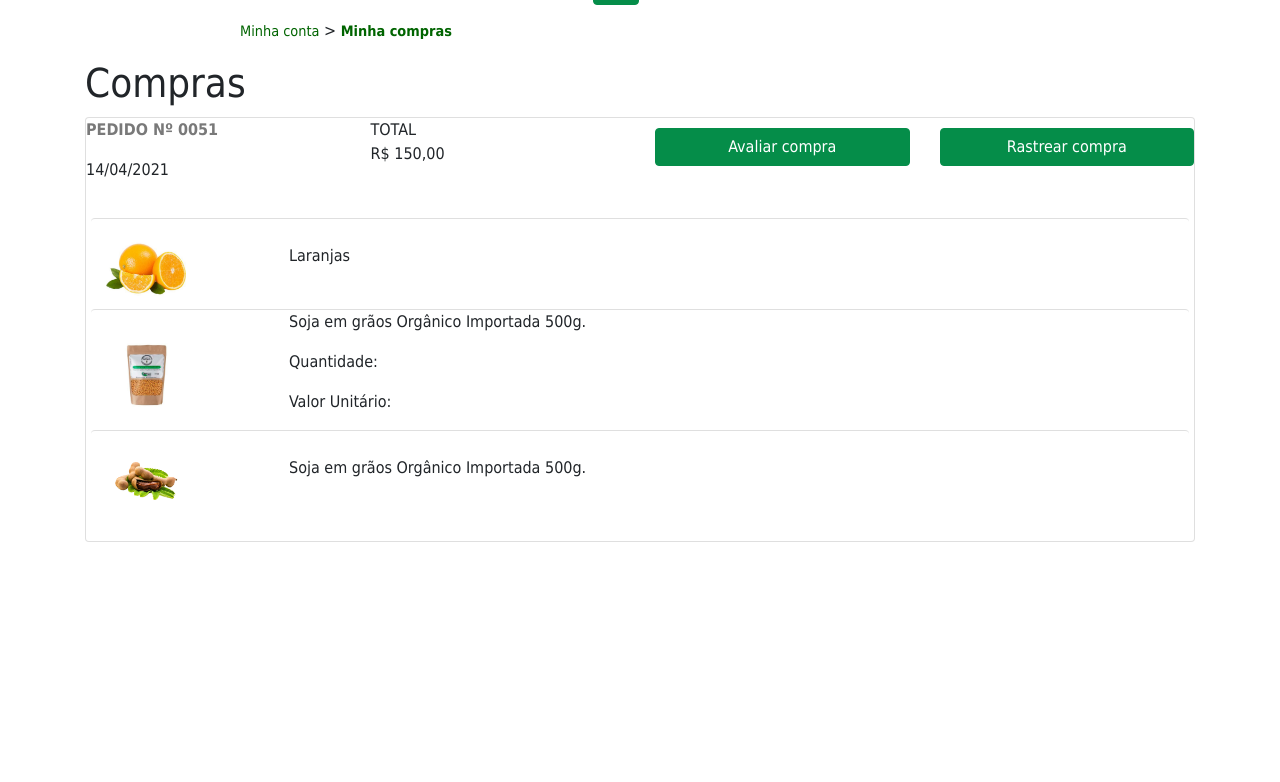
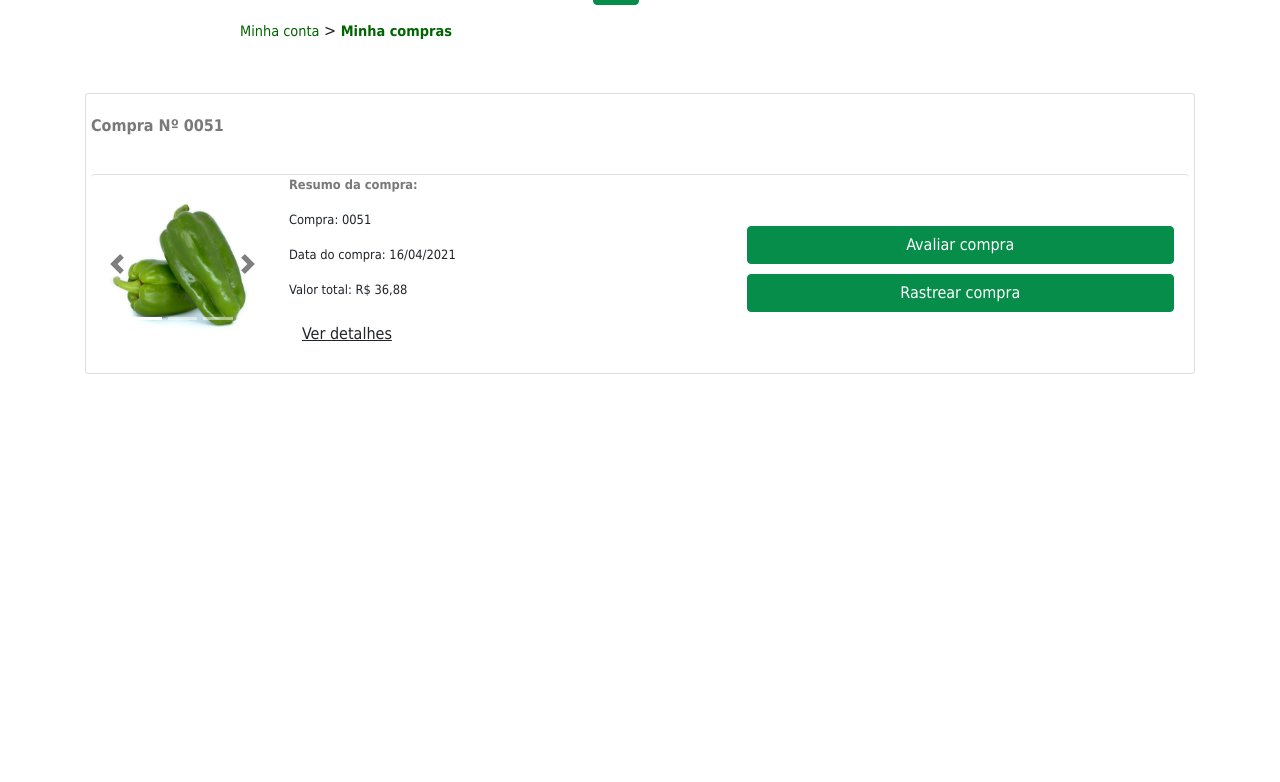
Before and after one commit to jessicacardoso1/compra-certa, a PHP site: page /frontend/minhas-compras.html in a window 1280 px wide. Shown: the part 110-892 px from the top of the page. Run offline with PHP 8.4, Linux system fonts and the light colour scheme.

Commit message:
Atualiazando minhas compras e o rastrear

```diff
--- a/frontend/css/style.scss
+++ b/frontend/css/style.scss
@@ -312,8 +312,18 @@ textarea.form-control {
   color: rgb(121, 121, 121);
   font-weight: bold;
 }
+p.text-compras{
+  margin-top: 20px;
+  margin-left: 20px;
+}
+.negrito{
+  font-weight: bold;
+}
+//RASTREAR
 
-//RASTREAR
+
+.bs-wizard {margin-top: 40px;}
+
 .bs-wizard {margin-top: 40px;}
 
 /*Form Wizard*/
--- a/frontend/minhas-compras.html
+++ b/frontend/minhas-compras.html
@@ -57,61 +57,109 @@
         <li>
           <a class="menuLink likAtivo" href="#"> Minha compras</a>
         </li>
-      </ul>
+    </ul>
 
 
     <!-- form -->
     <div class="container">
-        <h1>Compras</h1>
-        <div class="card">
+        <div class="card" style="margin-top: 50px">
             <div class="row">
-                <div class="col">
-                    <p class="text-compras">PEDIDO Nº 0051</p>
-                    <p class="">14/04/2021</p>
-                </div>
-                <div class="col">
-                    <h7 class="card-text">TOTAL</h7>
-                    <p class="card-text">R$ 150,00</p>
-
-                </div>
-                <div class="col">
-                    <a href="avaliar-compras.html" class="btn btn-teal my-account-btn">Avaliar compra</a>
-                </div>
-                <div class="col">
-                    <a href="rastrear-compras.html" class="btn btn-teal my-account-btn">Rastrear compra</a>
-                </div>
+                <p class="text-compras">Compra Nº 0051</p>
             </div>
             <div class="card-body">
                 <div class="row align-compras">
                     <div class="col-md-2">
-                        <img class="card-img-top img-compras" src="/frontend/img/itens/laranja.jpg" alt="Soja">
+                        <div id="carouselExampleIndicators" class="carousel slide" data-ride="carousel">
+                          <ol class="carousel-indicators">
+                            <li data-target="#carouselExampleIndicators" data-slide-to="0" class="active"></li>
+                            <li data-target="#carouselExampleIndicators" data-slide-to="1"></li>
+                            <li data-target="#carouselExampleIndicators" data-slide-to="2"></li>
+                          </ol>
+                          <div class="carousel-inner">
+                            <div class="carousel-item active">
+                              <img src="/frontend/img/itens/pimentao.webp" class="d-block w-100" alt="...">
+                            </div>
+                            <div class="carousel-item">
+                              <img src="/frontend/img/itens/caqui.jpeg" class="d-block w-100" alt="...">
+                            </div>
+                            <div class="carousel-item">
+                              <img src="/frontend/img/itens/laranja.jpg" class="d-block w-100" alt="...">
+                            </div>
+                          </div>
+                          <a class="carousel-control-prev" href="#carouselExampleIndicators" role="button" data-slide="prev">
+                            <span class="carousel-control-prev-icon" aria-hidden="true"></span>
+                            <span class="sr-only">Previous</span>
+                          </a>
+                          <a class="carousel-control-next" href="#carouselExampleIndicators" role="button" data-slide="next">
+                            <span class="carousel-control-next-icon" aria-hidden="true"></span>
+                            <span class="sr-only">Next</span>
+                          </a>
+                        </div>
                     </div>
-                    <div class="col-md-10">
-                        <p class="">Laranjas</p>
+                    <div class="col-md-5">
+                      <small class="text-compras"><p>Resumo da compra:</p></small>
+                      <small><p>Compra: 0051</p></small>
+                      <small><p>Data do compra: 16/04/2021</p></small>
+                      <small><p>Valor total: R$ 36,88</p></small>
+                      <button type="button" class="btn " style="display: inline; text-decoration: underline" data-toggle="modal" data-target="#myModal">
+                        Ver detalhes
+                        </button>
+
                     </div>
-                </div>
-                <div class="row align-compras">
-                    <div class="col-md-2">
-                        <img class="card-img-top img-compras" src="/frontend/img/itens/soja.jpg" alt="Soja">
-                    </div>
-                    <div class="col-md-10">
-                        <p class="">Soja em grãos Orgânico Importada 500g.</p>
-                        <p class="">Quantidade: </p>
-                        <p class="">Valor Unitário: </p>
-                    </div>
-                </div>
-                <div class="row align-compras">
-                    <div class="col-md-2">
-                        <img class="card-img-top img-compras" src="/frontend/img/itens/tamarindo.jpg" alt="Soja">
-                    </div>
-                    <div class="col-md-10">
-                        <p class="">Soja em grãos Orgânico Importada 500g.</p>
+                    <div class="col-md-5">
+                      <a href="avaliar-compras.html" class="btn btn-teal my-account-btn">Avaliar compra</a>
+                      <a href="rastrear-compras.html" class="btn btn-teal my-account-btn">Rastrear compra</a>
                     </div>
                 </div>
             </div>
           </div>
 
     </div>
+
+    <!-- The Modal -->
+    <div>
+      <div class="modal fade" id="myModal">
+        <div class="modal-dialog modal-xl">
+          <div class="modal-content">
+        <!-- Modal Header -->
+            <div class="modal-header">
+              <h4 class="modal-title">Resumo da compra</h4>
+              <button type="button" class="close" data-dismiss="modal">&times;</button>
+            </div>
+
+          <!-- Modal body -->
+            <div class="modal-body">
+              <div class="row" style="margin-top: 20px;">
+                  <div class="col-md-5">
+                    <img class="card-img-top" src="/frontend/img/itens/soja.jpg" alt="Livros em promoção" style="width:130px">
+                  </div>
+                  <div class="col-md-7">
+                      <h6>Soja em grãos Orgânico Importada 500g</h6>
+                      <small style="line-height: 10px;">
+                          Receba até 20 de maio<br>
+                          Qtd:1<br>
+                          R$ 8,90
+                      </small>
+                  </div>
+              </div> <hr>
+              <div class="row" style="margin-top: 20px;">
+                  <div class="col-md-5">
+                <img class="card-img-top" src="/frontend/img/itens/soja.jpg" alt="Livros em promoção" style="width:130px"> </div>
+                <div class="col-md-7">
+                    <h6>Soja em grãos Orgânico Importada 500g</h6>
+                    <small style="line-height: 10px;">
+                        Receba até 20 de maio<br>
+                        Qtd:1<br>
+                        R$ 8,90
+                    </small>
+                </div>
+              </div>
+            </div>
+          </div>
+        </div>
+      </div>
+    </div>
+
 
 
 
```
Also changed, not shown: frontend/rastrear-compras.html (+18 -12 lines), frontend/css/style.min.css.
